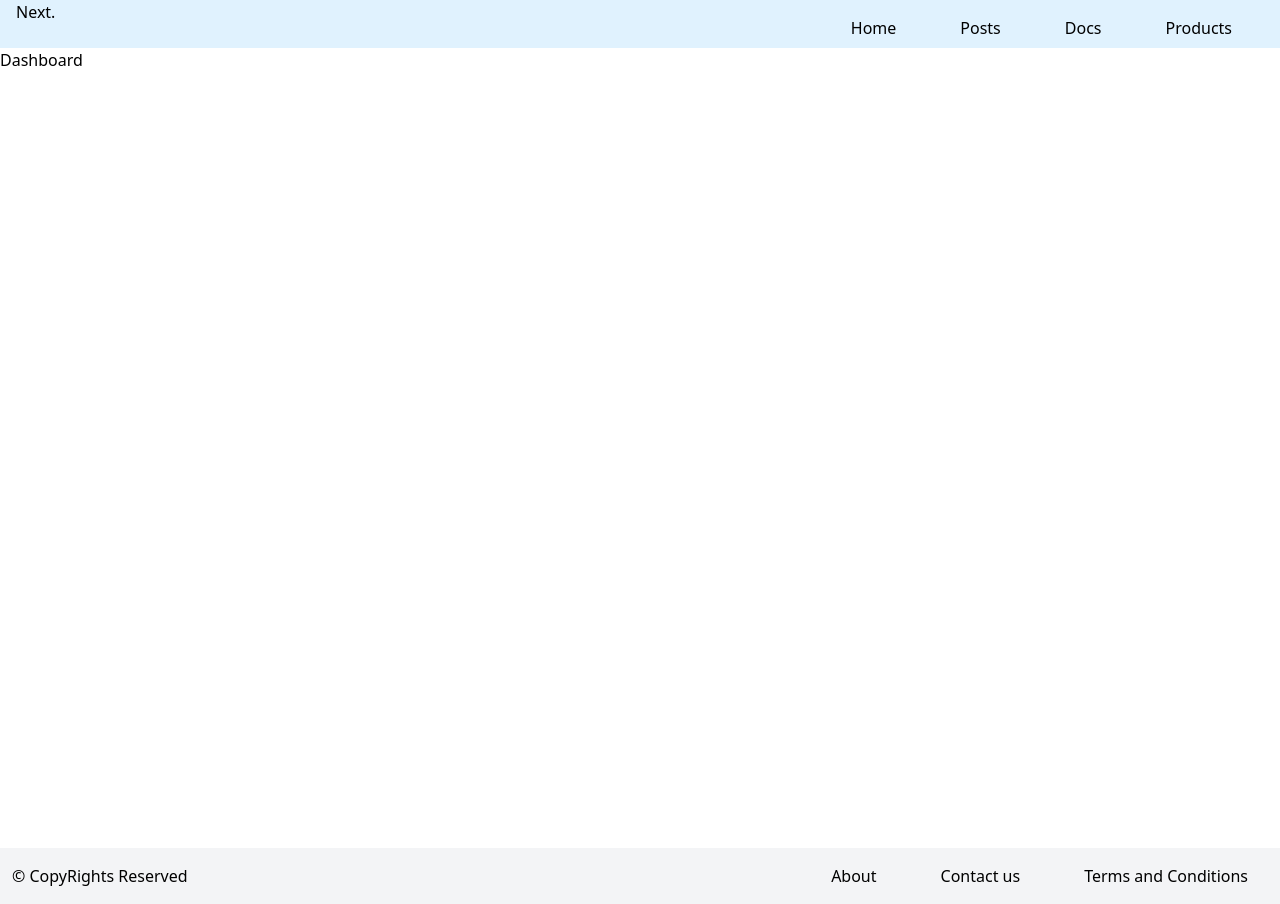
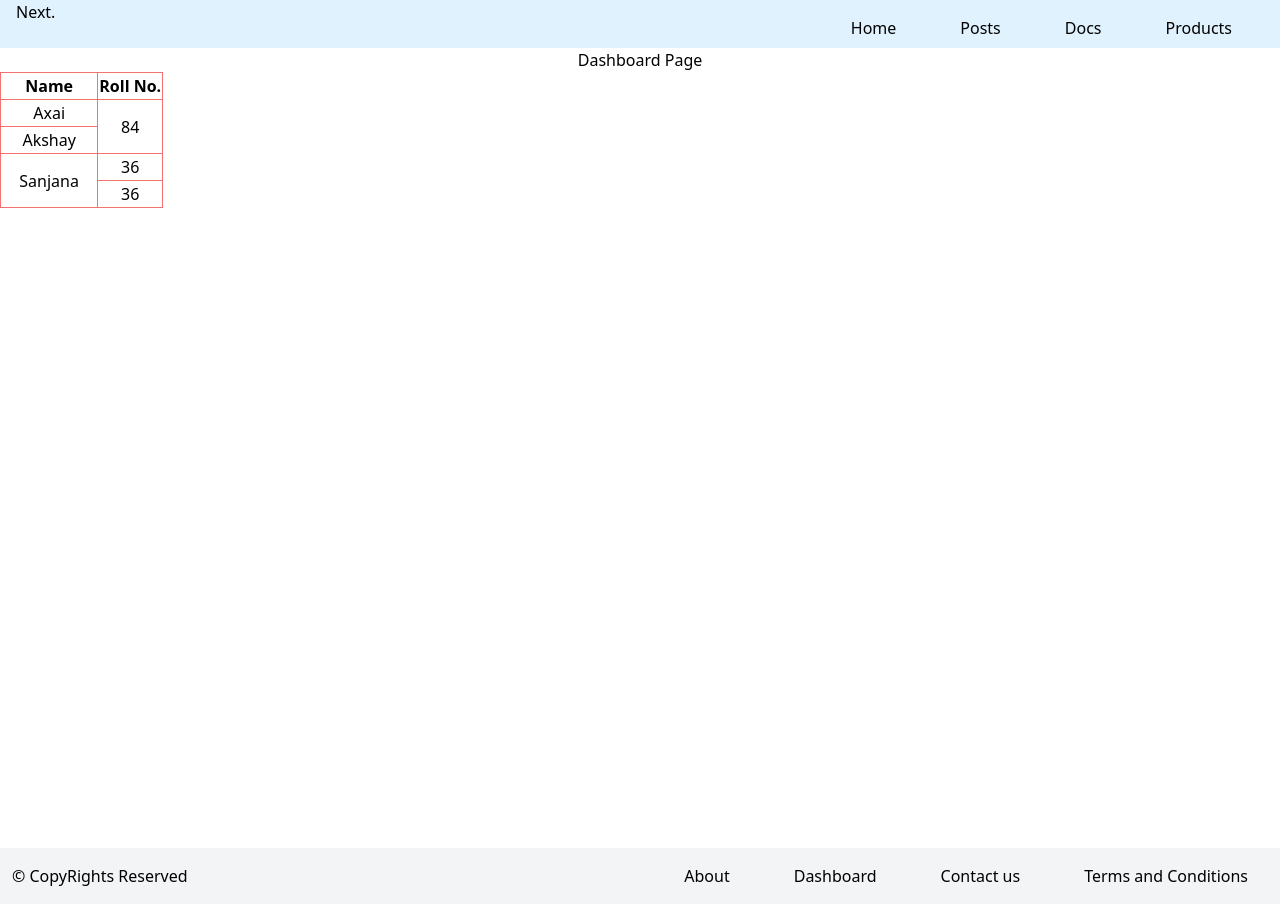
Before and after one commit to axai-kaizoku/learning-next, a Next.js app: page /dashboard in a window 1280 px wide. Built offline with nearby package versions, Linux system fonts and the light colour scheme.

Commit message:
Add title metadata

```diff
--- a/src/app/dashboard/page.tsx
+++ b/src/app/dashboard/page.tsx
@@ -1,7 +1,45 @@
 import React from 'react';
+import { Metadata } from 'next';
+
+export const metadata: Metadata = {
+	title: 'Dashboard',
+};
 
 const Dashboard = () => {
-	return <div>Dashboard</div>;
+	return (
+		<div>
+			<h1 className="text-center">Dashboard Page</h1>
+
+			<table className="border-solid border-red-400 border text-center">
+				<colgroup>
+					<col style={{ width: '60%' }} />
+					<col style={{ width: '40%' }} />
+				</colgroup>
+				<tr className="border-solid border-red-400 border  ">
+					<th className="border-solid border-red-400 border ">Name</th>
+					<th>Roll No.</th>
+				</tr>
+				<tr className="border-solid border-red-400 border ">
+					<td className="border-solid border-red-400 border ">Axai</td>
+					<td rowSpan={2}>84</td>
+				</tr>
+				<tr className="border-solid border-red-400 border ">
+					<td className="border-solid border-red-400 border">Akshay</td>
+				</tr>
+				<tr className="border-solid border-red-400 border ">
+					<td
+						className="border-solid border-red-400 border "
+						rowSpan={2}>
+						Sanjana
+					</td>
+					<td>36</td>
+				</tr>
+				<tr className="border-solid border-red-400 border ">
+					<td>36</td>
+				</tr>
+			</table>
+		</div>
+	);
 };
 
 export default Dashboard;
--- a/src/app/docs/[[...slug]]/page.tsx
+++ b/src/app/docs/[[...slug]]/page.tsx
@@ -1,5 +1,9 @@
 import Link from 'next/link';
 import React from 'react';
+
+export const metadata = {
+	title: 'Docs',
+};
 
 const Docs = ({
 	params,
--- a/src/app/layout.tsx
+++ b/src/app/layout.tsx
@@ -4,7 +4,10 @@ import Header from '@/components/Header';
 import Footer from '@/components/Footer';
 
 export const metadata: Metadata = {
-	title: 'Basic Next',
+	title: {
+		default: 'Next.js Bruh!!',
+		template: '%s | Next.js',
+	},
 	description: 'Next basic for learning',
 };
 
--- a/src/app/page.tsx
+++ b/src/app/page.tsx
@@ -7,10 +7,11 @@ export default function Home() {
 			<div className="text-center p-8">
 				<h1 className="text-4xl py-12">Welcome to my blog</h1>
 				<p>
-					Lorem ipsum dolor sit amet consectetur adipisicing elit.
-					Necessitatibus mollitia nemo voluptatibus quaerat enim quisquam
-					praesentium laborum ipsam, quod facere autem aperiam expedita nostrum
-					sint similique molestiae repellat voluptas corrupti!
+					different blow attention threw rough your swing laid stream familiar
+					post bar pile scientific luck together there field boy bush liquid
+					farm basket means balloon us appearance standard freedom unhappy
+					example there military army joined follow during wealth mouth exchange
+					opposite potatoes pool result dust chief pour slabs
 				</p>
 			</div>
 		</main>
--- a/src/app/posts/page.tsx
+++ b/src/app/posts/page.tsx
@@ -1,6 +1,10 @@
 import Card from '@/components/Card';
 import Link from 'next/link';
 import React from 'react';
+
+export const metadata = {
+	title: 'Posts',
+};
 
 const PostsPage = () => {
 	const blogs = [
--- a/src/app/products/page.tsx
+++ b/src/app/products/page.tsx
@@ -1,7 +1,7 @@
 import React from 'react';
 
 export const metadata = {
-	title: 'Products Bruh!!',
+	title: 'Products',
 };
 
 const Products = () => {
--- a/src/components/Footer.tsx
+++ b/src/components/Footer.tsx
@@ -1,3 +1,4 @@
+import Link from 'next/link';
 import React from 'react';
 
 const Footer = () => {
@@ -6,6 +7,9 @@ const Footer = () => {
 			<p className="px-3">&copy; CopyRights Reserved</p>
 			<ul className="flex flex-row">
 				<li className="px-8">About</li>
+				<li className="px-8">
+					<Link href="/dashboard">Dashboard</Link>
+				</li>
 				<li className="px-8">Contact us</li>
 				<li className="px-8">Terms and Conditions</li>
 			</ul>
```
